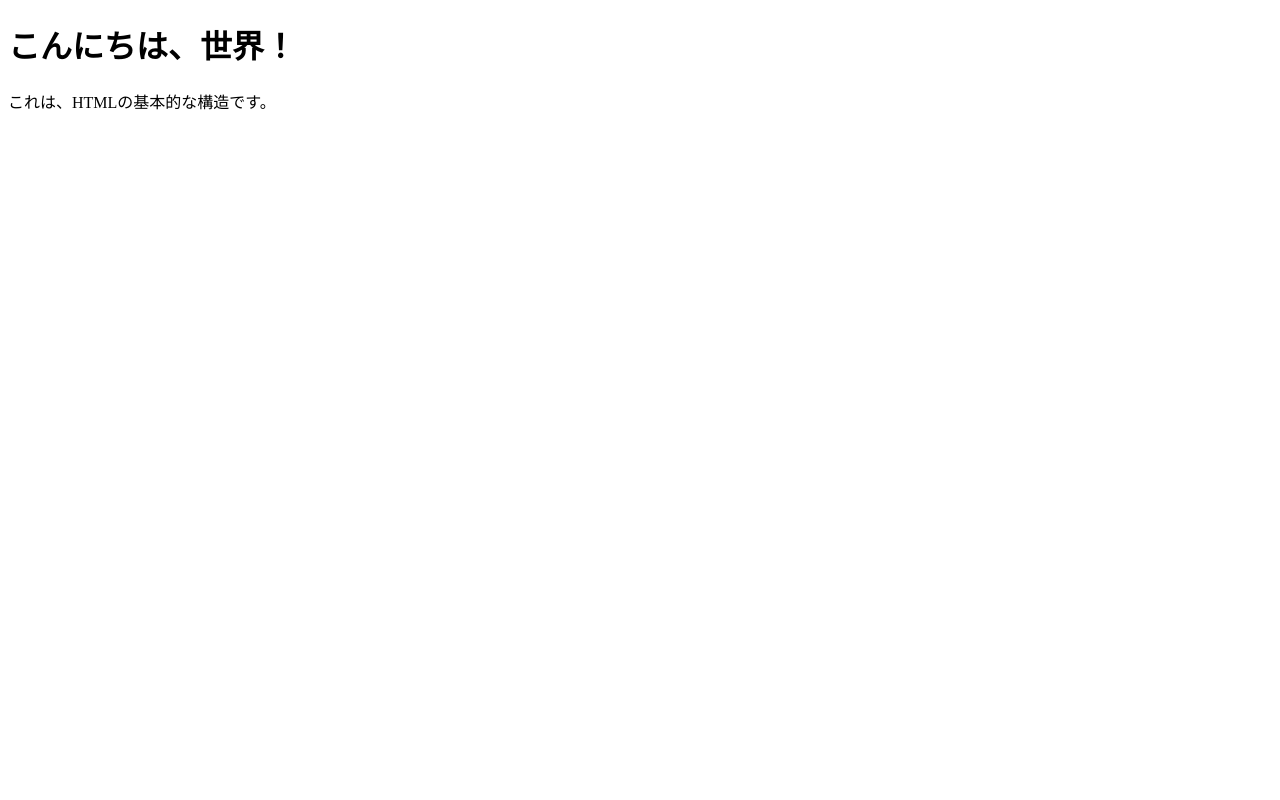
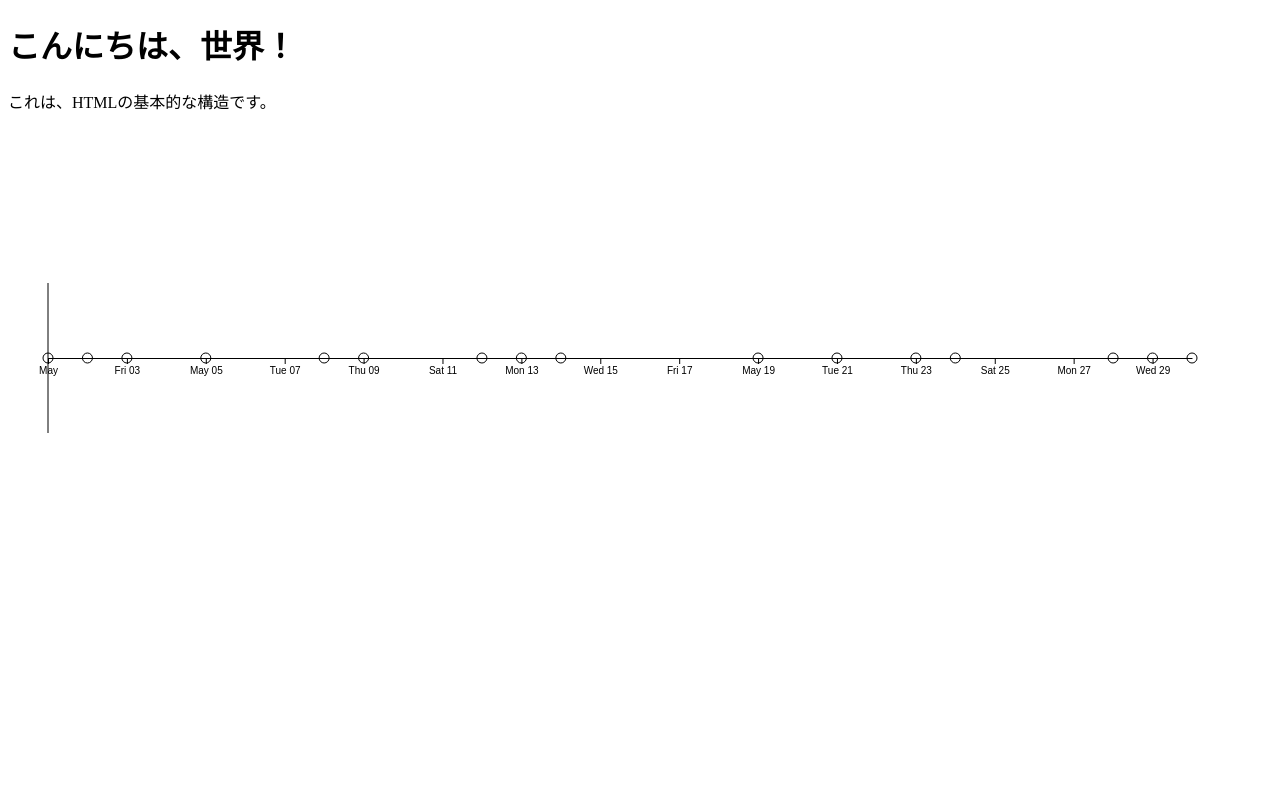
Before and after one commit to hydrangeas/d3test, a plain HTML site: page index3.html in a window 1280 px wide. Shown: the top 800 px of the page. Drawn offline with nearby package versions, Linux system fonts and the light colour scheme.

Commit message:
いろいろ。。

```diff
--- a/index3.html
+++ b/index3.html
@@ -20,22 +20,35 @@
     <!--Error History-->
     <svg id="svgStackedBarChart1" style="width: 100%; height: 100%"></svg>
     <!--Machine Status-->
-    <svg id="svgArea1" style="width: 100%; height: 100%"></svg>
+    <svg id="svgLineChart1" style="width: 100%; height: 100%"></svg>
     <!--Angle Offset-->
     <svg id="svgStackedBarChart2" style="width: 100%; height: 100%"></svg>
 
     <script src="https://d3js.org/d3.v7.min.js"></script>
     <script src="linechart.js"></script>
+    <script src="timeline.js"></script>
     <script>
       (async () => {
         await d3.json("data.json").then((stocks) => {
-          const results1 = LineChart(stocks, "#svgArea1");
-          // const results2 = LineChart(stocks, "#svgArea2");
-          d3.selectAll("#svgArea1,#svgArea2").on(
+          const resultTimeLine2 = TimeLine(stocks, "#svgTimeLine2");
+          const resultLineChart1 = LineChart(stocks, "#svgLineChart1");
+          d3.selectAll("#svgLineChart1,#svgTimeLine2").on(
             "mousemove touchmove",
             function (event) {
-              results1[1](results1[0].invert(d3.pointer(event, this)[0]));
-              // results2[1](results2[0].invert(d3.pointer(event, this)[0]));
+              console.log(d3.pointer(event, this)[0]);
+
+              resultTimeLine2[1](
+                resultTimeLine2[0].invert(d3.pointer(event, this)[0])
+              );
+              console.log(
+                resultTimeLine2[0].invert(d3.pointer(event, this)[0])
+              );
+              resultLineChart1[1](
+                resultLineChart1[0].invert(d3.pointer(event, this)[0])
+              );
+              console.log(
+                resultLineChart1[0].invert(d3.pointer(event, this)[0])
+              );
             }
           );
         });
--- a/linechart.js
+++ b/linechart.js
@@ -1,17 +1,18 @@
 function LineChart(stocks, element) {
   // Specify the chart’s dimensions.
-  const width = 928;
-  const height = 300;
   const marginTop = 20;
   const marginRight = 80;
   const marginBottom = 30;
   const marginLeft = 40;
 
+  const svg = d3.select(element);
+  const svgNode = svg.node();
+  const width = svgNode.getBoundingClientRect().width;
+  const height = svgNode.getBoundingClientRect().height; // Uncomment this line
+
   // Create the horizontal time scale.
-  //var parseDate = d3.timeParse("%Y-%m-%d");
   const x = d3
     .scaleUtc()
-    //.domain(d3.extent(stocks, (d) => parseDate(d.Date)))
     .domain(d3.extent(stocks, (d) => d3.isoParse(d.Date)))
     .range([marginLeft, width - marginRight])
     .clamp(true);
@@ -87,7 +88,7 @@ function LineChart(stocks, element) {
 
   const line = d3
     .line()
-    .x((d) => x(d.Date))
+    .x((d) => x(d3.utcDay.round(d3.isoParse(d.Date)))) // ここを修正
     .y((d) => y(d.value));
 
   serie
@@ -119,7 +120,7 @@ function LineChart(stocks, element) {
   // scale, this gives the same result as a normalization by the value at the current date.
   function update(date) {
     date = d3.utcDay.round(date);
-    rule.attr("transform", `translate(${x(date) + 0.5},0)`);
+    rule.attr("transform", `translate(${x(date)},0)`);
     // serie.attr("transform", ({ values }) => {
     //   const i = bisect(values, date, 0, values.length - 1);
     //   return `translate(0,${
--- /dev/null
+++ b/timeline.js
@@ -0,0 +1,85 @@
+function TimeLine(data, element) {
+  const marginRight = 80;
+  const marginLeft = 40;
+
+  const svg = d3.select(element);
+  const svgNode = svg.node();
+  const width = svgNode.getBoundingClientRect().width;
+  const height = svgNode.getBoundingClientRect().height; // Uncomment this line
+
+  const x = d3
+    .scaleUtc()
+    .domain(d3.extent(data, (d) => d3.isoParse(d.Date)))
+    .range([marginLeft, width - marginRight])
+    .clamp(true);
+  console.log(x.range());
+  console.log(x(d3.isoParse("2024-05-01T00:00:00")));
+
+  const series = d3
+    .groups(data, (d) => d.division)
+    .map(([key, values]) => {
+      return {
+        key,
+        values: values.map(({ Date, Value }) => ({
+          Date: d3.isoParse(Date),
+          value: Value,
+        })),
+      };
+    })
+    .filter((d) => d.key.startsWith("Automatic"));
+
+  svg
+    .selectAll("#svgArea")
+    .attr("width", width)
+    .attr("height", height)
+    .attr("viewBox", [0, 0, width, height])
+    .attr(
+      "style",
+      "max-width: 100%; height: auto; -webkit-tap-highlight-color: transparent;"
+    );
+
+  svg
+    .append("g")
+    .attr("transform", `translate(0,${height / 2})`)
+    .call(
+      d3
+        .axisBottom(x)
+        .ticks(width / 80)
+        .tickSizeOuter(0)
+    );
+
+  svg
+    .selectAll("circle")
+    .data(series[0].values.filter((d) => d.value))
+    .enter()
+    .append("circle")
+    .attr("cx", (d) => x(d3.utcDay.round(d3.isoParse(d.Date)))) // ここを修正
+    .attr("cy", height / 2)
+    .attr("r", 5)
+    .attr("fill", "none")
+    .attr("stroke", "black");
+
+  // --
+  d3.transition()
+    .ease(d3.easeCubicOut)
+    .duration(1500)
+    .tween("date", () => {
+      const i = d3.interpolateDate(x.domain()[1], x.domain()[0]);
+      return (t) => update(i(t));
+    });
+  // --
+  const rule = svg
+    .append("g")
+    .append("line")
+    .attr("y1", height)
+    .attr("y2", 0)
+    .attr("stroke", "black");
+
+  function update(date) {
+    date = d3.utcDay.round(date);
+    rule.attr("transform", `translate(${x(date)},0)`);
+    svg.property("value", date).dispatch("input"); // for viewof compatibility
+  }
+
+  return [x, update];
+}
```
